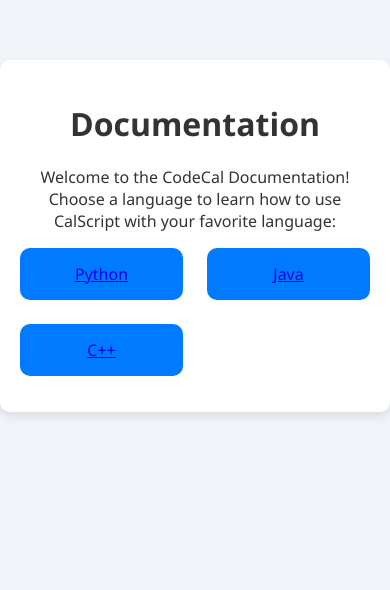
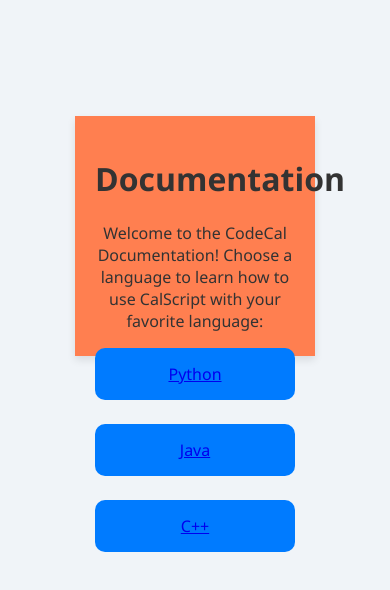
Before and after one commit to Noahabebe/GenCAL, a website: page public/docs/index.html in a window 390 px wide. Shown: the part 186-776 px from the top of the page. Drawn offline with Linux system fonts and the light colour scheme.

Commit message:
Update style.css

```diff
--- a/public/css/style.css
+++ b/public/css/style.css
@@ -186,7 +186,7 @@ button {
     padding: 8px 15px;
     font-size: 14px;
 }
-.anime{
+div{
   width: 200px;
   height: 200px;
   background-color: coral;
```
